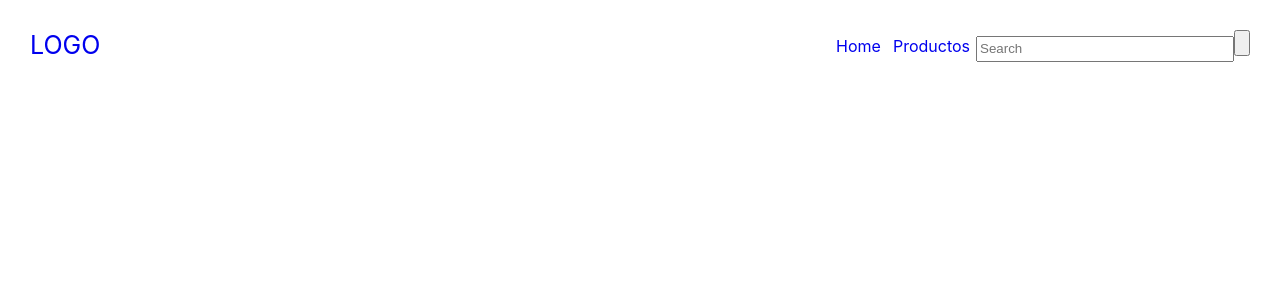
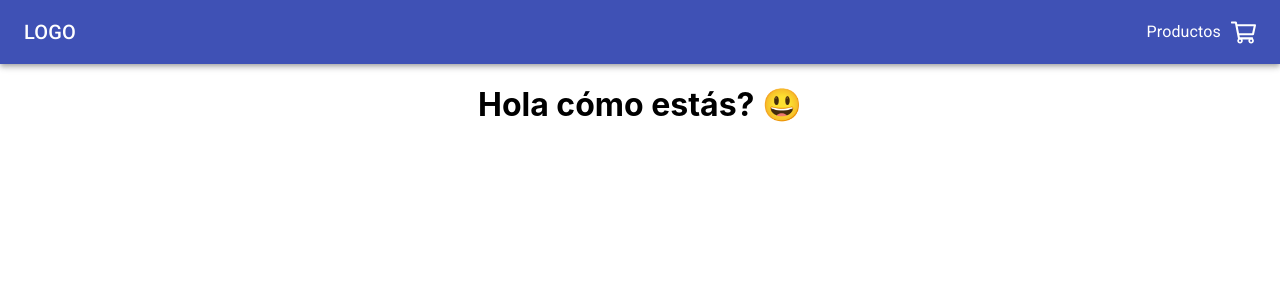
Before and after one commit to hrchioest/react-ecommerce, a React (Create React App) app: page / in a window 1280 px wide. Shown: the top 300 px of the page. Built offline with nearby package versions, Linux system fonts and the light colour scheme.

Commit message:
cartIcon and home components were added with material design styles in navbar

```diff
--- a/package.json
+++ b/package.json
@@ -3,6 +3,8 @@
   "version": "0.1.0",
   "private": true,
   "dependencies": {
+    "@material-ui/core": "^4.11.0",
+    "@material-ui/icons": "^4.9.1",
     "@testing-library/jest-dom": "^4.2.4",
     "@testing-library/react": "^9.3.2",
     "@testing-library/user-event": "^7.1.2",
--- a/public/index.html
+++ b/public/index.html
@@ -1,20 +1,20 @@
 <!DOCTYPE html>
 <html lang="en">
+
 <head>
   <meta charset="utf-8" />
   <link rel="icon" href="%PUBLIC_URL%/favicon.ico" />
   <meta name="viewport" content="width=device-width, initial-scale=1" />
   <meta name="theme-color" content="#000000" />
-    <meta
-      name="description"
-      content="Web site created using create-react-app"
-    />
+  <meta name="description" content="Web site created using create-react-app" />
   <link rel="apple-touch-icon" href="%PUBLIC_URL%/logo192.png" />
   <!--
       manifest.json provides metadata used when your web app is installed on a
       user's mobile device or desktop. See https://developers.google.com/web/fundamentals/web-app-manifest/
     -->
   <link rel="manifest" href="%PUBLIC_URL%/manifest.json" />
+  <link rel="stylesheet" href="https://fonts.googleapis.com/css?family=Roboto:300,400,500,700&display=swap" />
+
   <!--
       Notice the use of %PUBLIC_URL% in the tags above.
       It will be replaced with the URL of the `public` folder during the build.
@@ -26,6 +26,7 @@
     -->
   <title>React App</title>
 </head>
+
 <body>
   <noscript>You need to enable JavaScript to run this app.</noscript>
   <div id="root"></div>
@@ -40,4 +41,5 @@
       To create a production bundle, use `npm run build` or `yarn build`.
     -->
 </body>
+
 </html>
--- a/src/App.js
+++ b/src/App.js
@@ -1,11 +1,16 @@
 import React from 'react';
-import Navbar from './components/Navbar';
+import Navbar from './components/navbar/Navbar';
+import Home from './components/home/Home';
 
-import './App.css';
+
 
 function App() {
   return (
-    <Navbar />
+    <div>
+        <Navbar />
+        <Home greeting = "Hola cómo estás? 😃"/>
+    </div>
+
   );
 }
 
--- a/src/components/Navbar.jsx
+++ /dev/null
@@ -1,34 +0,0 @@
-import React from 'react';
-import './navbar.scss';
-
-const Navbar = () =>{
-
-    return(
-        <nav>
-            <a className="logo" href="#">LOGO</a>
-            <ul className="navbar">
-                <li className="navbar-item">
-                    <a className="nav-link" href="#">Home</a>
-                </li>
-                <li className="navbar-item">
-                    <a className="nav-link" href="#">Productos</a>
-
-                    <div className="dropdown-menu">
-                        <a className="dropdown-item" href="#">Action</a>
-                        <a className="dropdown-item" href="#">Another action</a>
-                    </div>
-                </li>
-                <li>
-                    <input type="text" placeholder="Search"></input>
-                    <button type="button">
-                        <i class='fa fa-search'></i>
-                    </button>
-
-                </li>
-
-            </ul>
-        </nav>
-    );
-}
-
-export default Navbar;
--- /dev/null
+++ b/src/components/cartIcon/CartIcon.js
@@ -0,0 +1,12 @@
+import React from 'react';
+import './cartIcon.scss'
+
+
+const CartIcon = () =>{
+
+    return(
+        <svg aria-hidden="true" focusable="false" data-prefix="far" data-icon="shopping-cart" width="25" height="25" role="img" xmlns="http://www.w3.org/2000/svg" viewBox="0 0 576 512" className="ico-cart svg-inline--fa fa-shopping-cart fa-w-18 fa-3x"><path fill="currentColor" d="M551.991 64H144.28l-8.726-44.608C133.35 8.128 123.478 0 112 0H12C5.373 0 0 5.373 0 12v24c0 6.627 5.373 12 12 12h80.24l69.594 355.701C150.796 415.201 144 430.802 144 448c0 35.346 28.654 64 64 64s64-28.654 64-64a63.681 63.681 0 0 0-8.583-32h145.167a63.681 63.681 0 0 0-8.583 32c0 35.346 28.654 64 64 64 35.346 0 64-28.654 64-64 0-18.136-7.556-34.496-19.676-46.142l1.035-4.757c3.254-14.96-8.142-29.101-23.452-29.101H203.76l-9.39-48h312.405c11.29 0 21.054-7.869 23.452-18.902l45.216-208C578.695 78.139 567.299 64 551.991 64zM208 472c-13.234 0-24-10.766-24-24s10.766-24 24-24 24 10.766 24 24-10.766 24-24 24zm256 0c-13.234 0-24-10.766-24-24s10.766-24 24-24 24 10.766 24 24-10.766 24-24 24zm23.438-200H184.98l-31.31-160h368.548l-34.78 160z"></path></svg>
+    );
+}
+
+export default CartIcon;
--- /dev/null
+++ b/src/components/cartIcon/cartIcon.scss
@@ -0,0 +1,3 @@
+.ico-cart{
+    margin-left: 10px;
+}
--- /dev/null
+++ b/src/components/home/Home.js
@@ -0,0 +1,8 @@
+import React from 'react';
+
+const Home = ({greeting}) => {
+    return(
+        <h1 style={{"textAlign":"center"}}>{greeting}</h1>
+    );
+}
+export default Home;
--- a/src/components/navbar.scss
+++ /dev/null
@@ -1,34 +0,0 @@
-li{
-    list-style: none;
-}
-a{
-    text-decoration: none;
-}
-nav{
-    display: flex;
-    flex-direction: row;
-    margin: 30px;
-    justify-content: space-between;
-}
-input{
-    width: 250px;
-    height: 20px;
-}
-button{
-    height: 26px;
-}
-.logo{
-    font-size: 25px;
-}
-
-.dropdown-menu{
-    display: none;
-}
-.navbar{
-    display: flex;
-    flex-direction: row;
-    margin: 0px;
-}
-.navbar-item{
-    margin: 6px;
-}
--- /dev/null
+++ b/src/components/navbar/Navbar.js
@@ -0,0 +1,37 @@
+import React from "react";
+import { makeStyles } from "@material-ui/core/styles";
+import AppBar from "@material-ui/core/AppBar";
+import Toolbar from "@material-ui/core/Toolbar";
+import Typography from "@material-ui/core/Typography";
+import CartIcon from "../cartIcon/CartIcon";
+
+const useStyles = makeStyles((theme) => ({
+  root: {
+    flexGrow: 1
+  },
+  title: {
+    flexGrow: 1
+  }
+}));
+
+const Navbar = () => {
+  const classes = useStyles();
+
+  return (
+    <div className={classes.root}>
+      <AppBar position="static">
+        <Toolbar>
+          <Typography variant="h6" className={classes.title}>
+            LOGO
+          </Typography>
+          <Typography>
+          Productos
+          </Typography>
+          <CartIcon />
+        </Toolbar>
+      </AppBar>
+    </div>
+  );
+};
+
+export default Navbar;
```
Also changed, not shown: 1 other file (tests, documents, lock files or other folders). Lines whose indentation alone changed are shown as unchanged.
